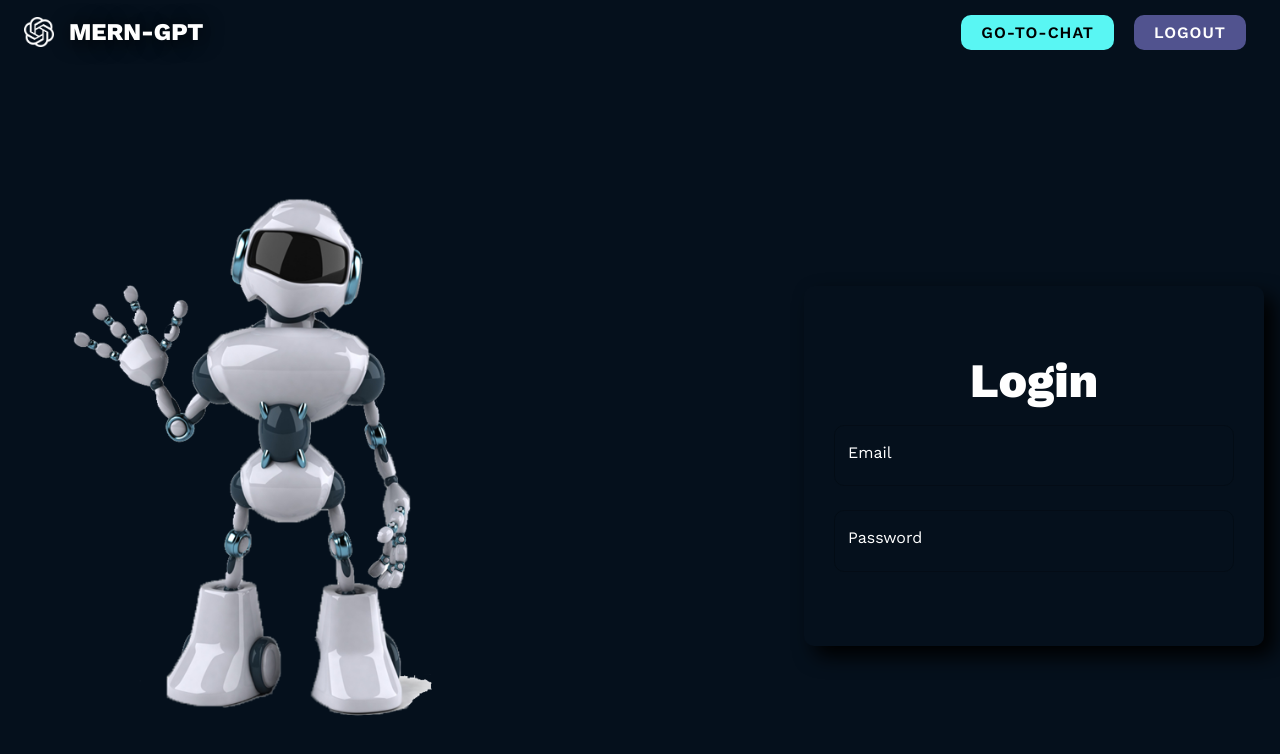
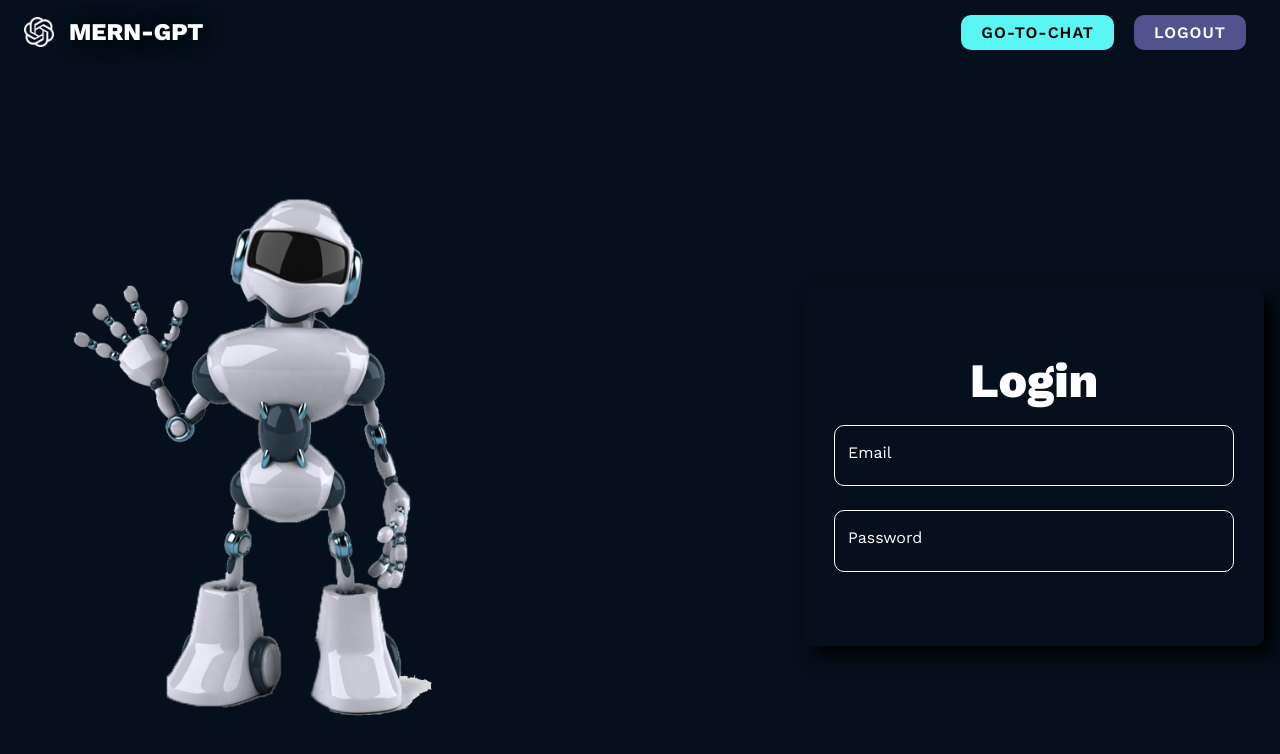
Before and after one commit to HAONANTAO/AI-Chat-Bot, a React (Vite) app in the folder Frontend/: page /login in a window 1280 px wide. Shown: the top 754 px of the page. Built offline with nearby package versions, Linux system fonts and the light colour scheme.

Commit message:
2025.1.4 add bordercolor

```diff
--- a/Frontend/src/components/shared/CustomisedInput.tsx
+++ b/Frontend/src/components/shared/CustomisedInput.tsx
@@ -1,6 +1,6 @@
 import { TextField } from "@mui/material";
 import React from "react";
-
+import "./input.css";
 type Props = {
   name: string;
   type: string;
--- /dev/null
+++ b/Frontend/src/components/shared/input.css
@@ -0,0 +1,4 @@
+.MuiOutlinedInput-input-root.Mui-forcused,
+.MuiOutlinedInput-notchedOutline {
+  border-color: white !important;
+}
--- a/Frontend/src/pages/Login.tsx
+++ b/Frontend/src/pages/Login.tsx
@@ -1,7 +1,6 @@
 import { Box, Typography } from "@mui/material";
 import React from "react";
 import CustomisedInput from "../components/shared/CustomisedInput";
-import height from "../../node_modules/dom-helpers/esm/height";
 
 const Login = () => {
   return (
```
